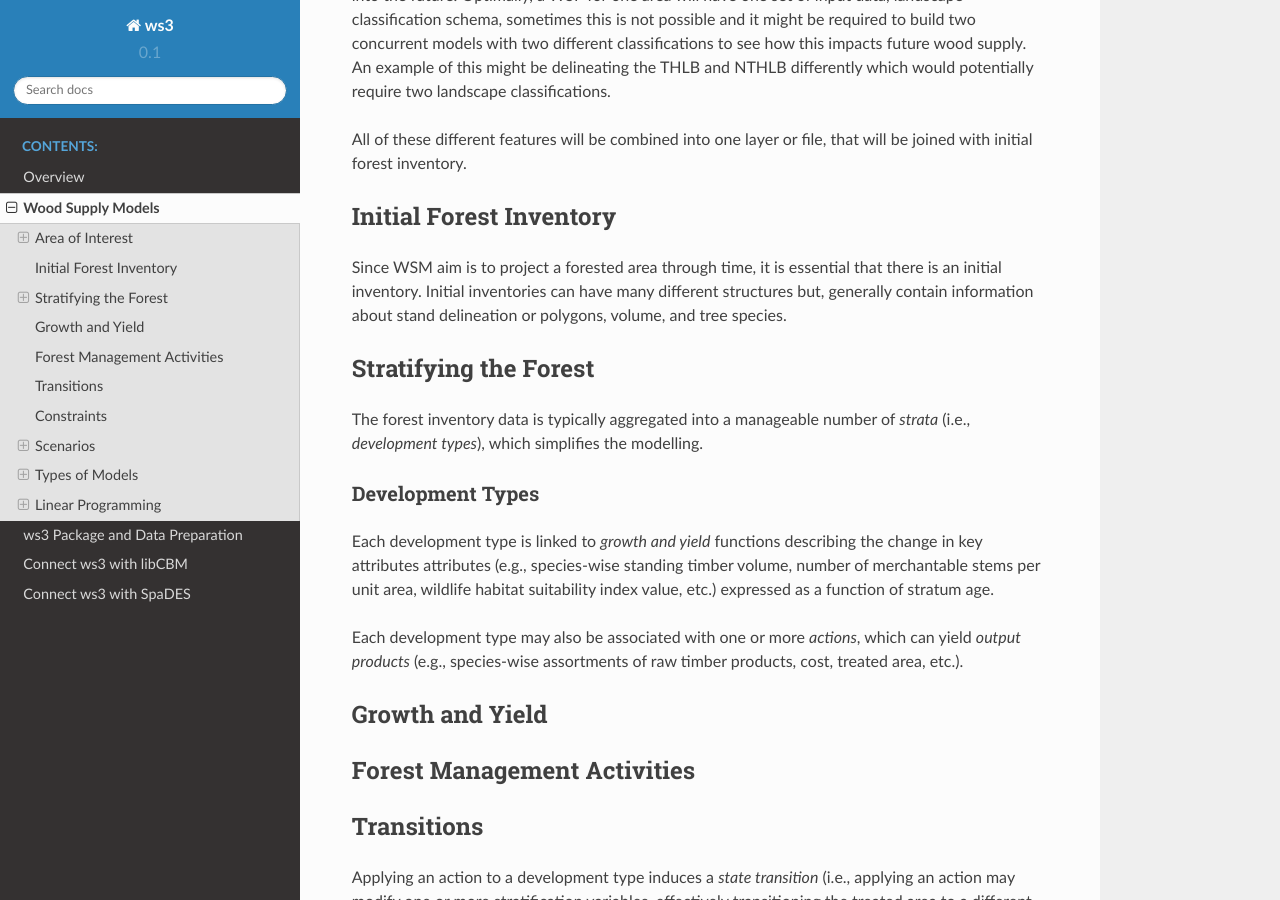
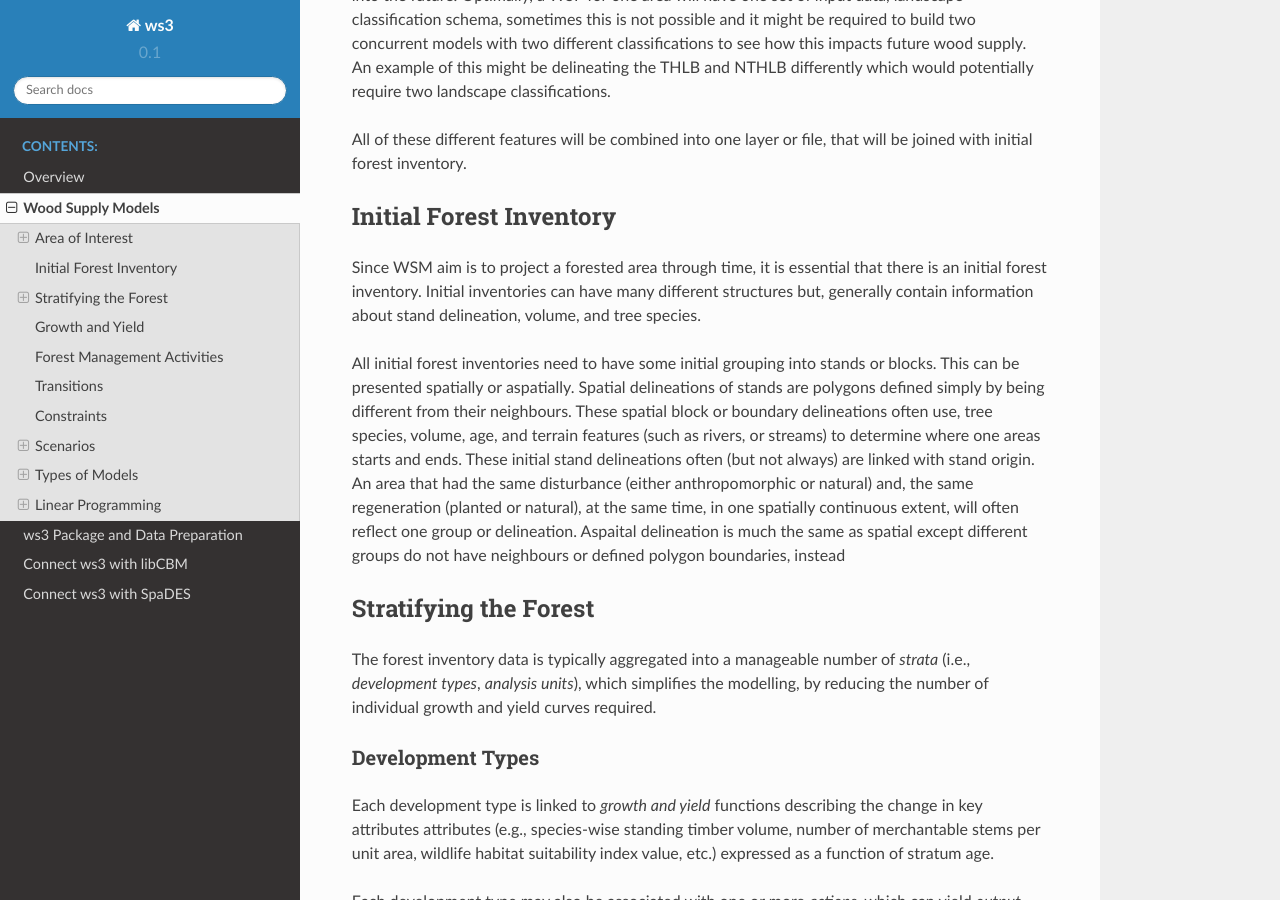
Before and after one commit to UBC-FRESH/ws3, a Sphinx documentation site: the page built from docs/source/Chapt1.rst, in a window 1280 px wide and 900 px high, scrolled down 1556 px. Built offline with Sphinx 7.4.7 and the Read the Docs theme 2.0.0, drawn with Linux system fonts in a browser that asks for light colours; pages that are not in the unit, such as notebooks, are missing from menus.

Commit message:
Update Chapt1.rst

```diff
--- a/docs/source/Chapt1.rst
+++ b/docs/source/Chapt1.rst
@@ -29,12 +29,17 @@ All of these different features will be combined into one layer or file, that wi
 Initial Forest Inventory
 ================
 
-Since WSM aim is to project a forested area through time, it is essential that there is an initial inventory. Initial inventories can have many different structures but, generally contain information about stand delineation or polygons, volume, and tree species.
+Since WSM aim is to project a forested area through time, it is essential that there is an initial forest inventory. Initial inventories can have many different structures but, generally contain information about stand delineation, volume, and tree species.
+
+All initial forest inventories need to have some initial grouping into stands or blocks. This can be presented spatially or aspatially. Spatial delineations of stands are polygons defined simply by being different from their neighbours. These spatial block or boundary delineations often use, tree species, volume, age, and terrain features (such as rivers, or streams) to determine where one areas starts and ends. These initial stand delineations often (but not always) are linked with stand origin. An area that had the same disturbance (either anthropomorphic or natural) and, the same regeneration (planted or natural), at the same time, in one spatially continuous extent, will often reflect one group or delineation.
+Aspaital delineation is much the same as spatial except different groups do not have neighbours or defined polygon boundaries, instead
 
 Stratifying the Forest
 ================
 
-The forest inventory data is typically aggregated into a manageable number of *strata* (i.e., *development types*),  which simplifies the modelling.
+The forest inventory data is typically aggregated into a manageable number of *strata* (i.e., *development types*, *analysis units*),  which simplifies the modelling, by reducing the number of individual growth and yield curves required.
+
+
 
 Development Types
 ----------------
```
